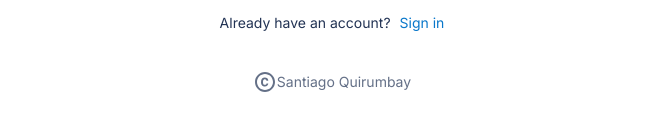
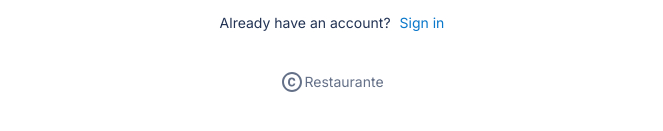
Before and after one commit to SrShelbye/restaurante-backend, a React (Vite) app: page /#/auth/register in a window 1280 px wide. Shown: the part 661-792 px from the top of the page, without its empty margins (308-971 px from the left). Built offline with nearby package versions, Linux system fonts and the light colour scheme; no server answers; what @ebay/nice-modal-react, @react-pdf/renderer would draw is missing.

Commit message:
Remove developer name from footer and sidebar

```diff
--- a/src/pages/Private/Balance/views/BalanceDashboard/components/UsersSummary.component.tsx
+++ b/src/pages/Private/Balance/views/BalanceDashboard/components/UsersSummary.component.tsx
@@ -251,7 +251,7 @@ export const UsersSummary = () => {
             </ListItemIcon>
             <ListItemText
 
-              primary='Santiago Quirumbay'
+              primary='Restaurante'
               secondary={
 
                 <Stack spacing={1} direction='row'>
@@ -286,7 +286,7 @@ export const UsersSummary = () => {
             </ListItemIcon>
             <ListItemText
 
-              primary='Santiago Quirumbay'
+              primary='Restaurante'
               secondary={
 
                 <Stack spacing={1} direction='row'>
--- a/src/pages/Private/Invoices/views/AddInvoice/AddInvoice.view.tsx
+++ b/src/pages/Private/Invoices/views/AddInvoice/AddInvoice.view.tsx
@@ -54,7 +54,7 @@ export const AddInvoice = () => {
                     <Add />
                   </IconButton>
                 </Box>
-                <Typography variant='h5'>Santiago Quirumbay</Typography>
+                <Typography variant='h5'>Restaurante</Typography>
                 <Typography variant='h5'> Av. 1 de Mayo # 1-23</Typography>
 
                 <Typography variant='h5'> Tel: 123456789</Typography>
--- a/src/pages/Private/layouts/SidebarLayout/Sidebar/Sidebar.component.tsx
+++ b/src/pages/Private/layouts/SidebarLayout/Sidebar/Sidebar.component.tsx
@@ -284,8 +284,8 @@ function Sidebar() {
 
         {open && (
           <Box p={2} textAlign='center'>
-            <Typography variant='subtitle2'>Desarrollado por </Typography>
-            <Typography variant='body1'>Santiago Quirumbay</Typography>
+            <Typography variant='subtitle2'>Sistema de Gestión</Typography>
+            <Typography variant='body1'>Restaurante</Typography>
           </Box>
         )}
       </DrawerPersistent>
@@ -315,10 +315,10 @@ function Sidebar() {
           <Divider />
           <Box p={1} textAlign='center'>
             <Typography color='text.primary' variant='subtitle1'>
-              Desarrollado por{' '}
+              Sistema de Gestión{' '}
             </Typography>
             <Typography variant='body1' color='text.primary'>
-              Santiago Quirumbay
+              Restaurante
             </Typography>
           </Box>
         </SidebarWrapper>
--- a/src/pages/Public/Auth/Login/Login.page.tsx
+++ b/src/pages/Public/Auth/Login/Login.page.tsx
@@ -184,7 +184,7 @@ export const LoginPage = () => {
                     align='center'
                   >
                     <Copyright />
-                    Santiago Quirumbay
+                    Restaurante
                   </Typography>
                 </Stack>
               </Box>
--- a/src/pages/Public/Auth/Signup/Signup.page.tsx
+++ b/src/pages/Public/Auth/Signup/Signup.page.tsx
@@ -235,7 +235,7 @@ export const Signup = () => {
           align='center'
         >
           <Copyright />
-          Santiago Quirumbay
+          Restaurante
         </Typography>
       </Stack>
     </Container>
```
